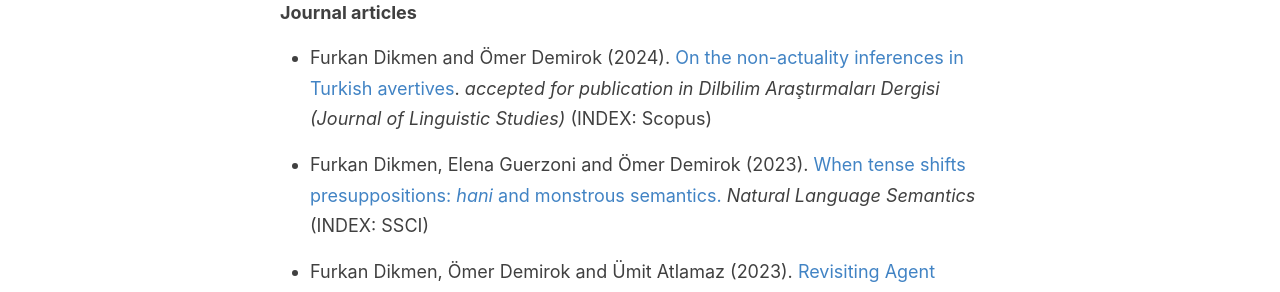
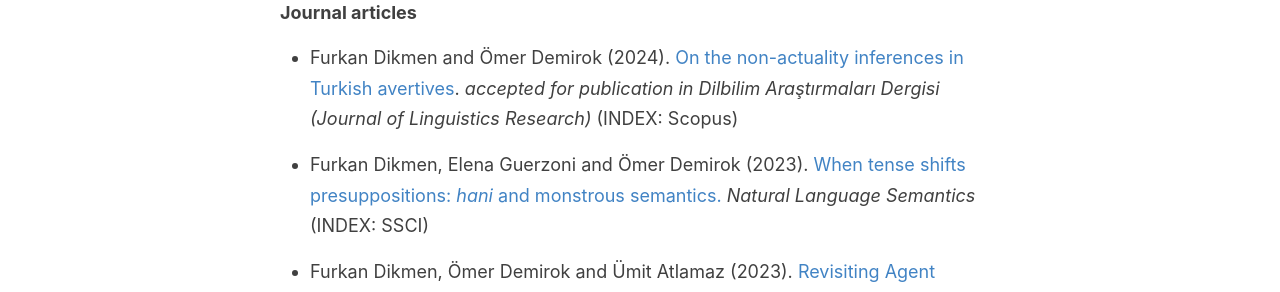
Before and after one commit to furkandikmen/furkandikmen.github.io, a Jekyll site: the page built from _pages/publications.md, in a window 1280 px wide. Shown: the part 294-586 px from the top of the page. Built offline with Jekyll 4.4.1, drawn with Linux system fonts in a browser that asks for light colours.

Commit message:
Update publications.md

```diff
--- a/_pages/publications.md
+++ b/_pages/publications.md
@@ -7,7 +7,7 @@
 
 **Journal articles**
 
-- Furkan Dikmen and Ömer Demirok (2024). [On the non-actuality inferences in Turkish avertives](https://furkandikmen.com/assets/publications/Dikmen & Demirok 2024.pdf){:target="_blank" rel="noopener noreferrer"}. _accepted for publication in Dilbilim Araştırmaları Dergisi (Journal of Linguistic Studies)_ (INDEX: Scopus)
+- Furkan Dikmen and Ömer Demirok (2024). [On the non-actuality inferences in Turkish avertives](https://furkandikmen.com/assets/publications/Dikmen & Demirok 2024.pdf){:target="_blank" rel="noopener noreferrer"}. _accepted for publication in Dilbilim Araştırmaları Dergisi (Journal of Linguistics Research)_ (INDEX: Scopus)
 
 - Furkan Dikmen, Elena Guerzoni and Ömer Demirok (2023). [When tense shifts presuppositions: _hani_ and monstrous semantics.](https://doi.org/10.1007/s11050-023-09215-y){:target="_blank" rel="noopener noreferrer"} _Natural Language Semantics_ (INDEX: SSCI)
 
```
